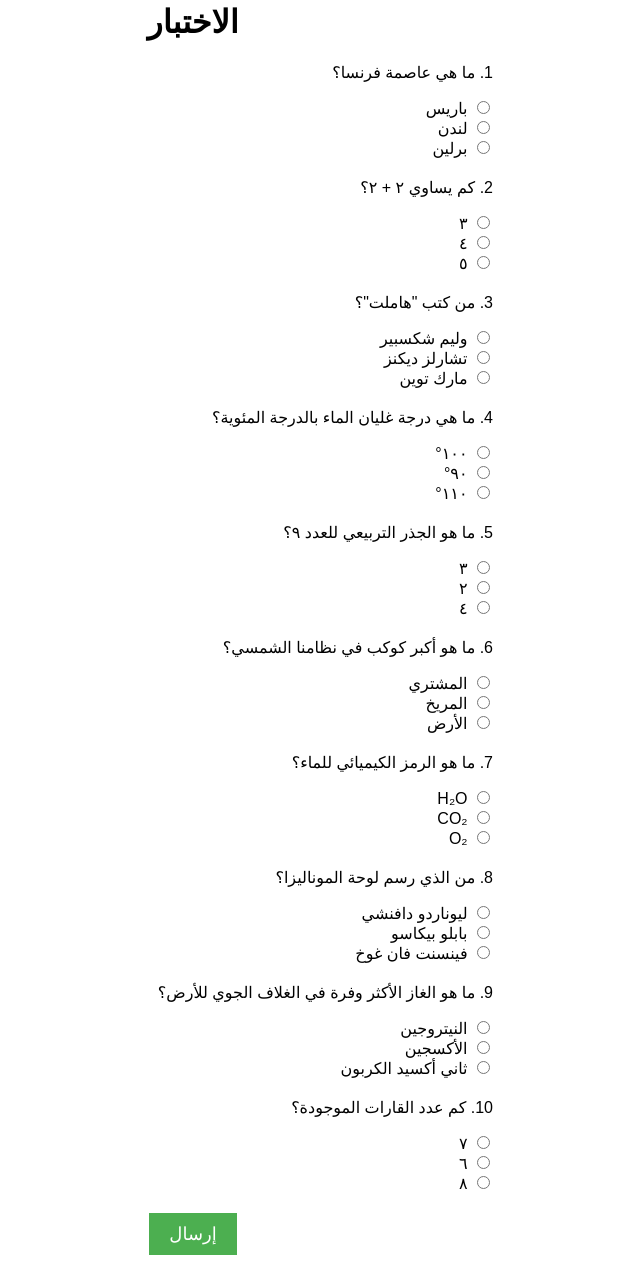
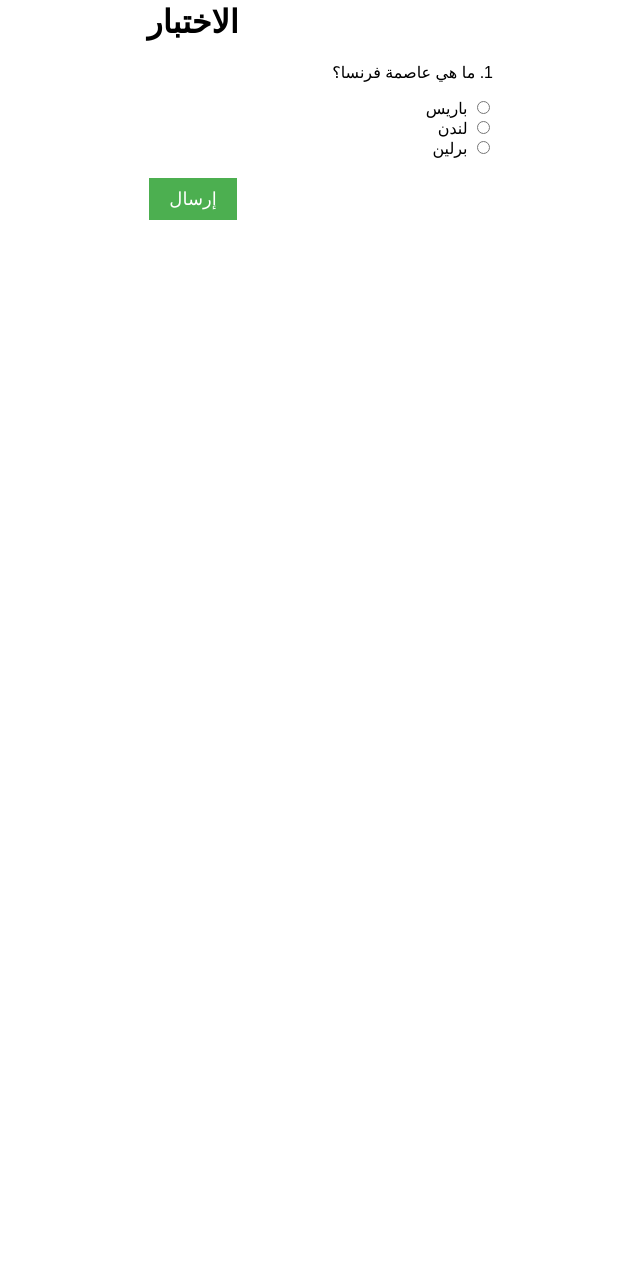
Before and after one commit to mohdmansour4/UMQ-quiz, a plain HTML site: page index.html in a window 1280 px wide. Shown: the part 18-1293 px from the top of the page, without its empty margins (447-1087 px from the left). After the commit the page ends 800 px from the top, so only its background shows below. Drawn offline with Linux system fonts and the light colour scheme.

Commit message:
Update index.html

```diff
--- a/index.html
+++ b/index.html
@@ -44,88 +44,18 @@
                 <input type="radio" name="q1" value="wrong"> برلين<br>
             </div>
 
-            <!-- Question 2 -->
-            <div class="question">
-                <p>2. كم يساوي ٢ + ٢؟</p>
-                <input type="radio" name="q2" value="wrong"> ٣<br>
-                <input type="radio" name="q2" value="correct"> ٤<br>
-                <input type="radio" name="q2" value="wrong"> ٥<br>
-            </div>
-
-            <!-- Question 3 -->
-            <div class="question">
-                <p>3. من كتب "هاملت"؟</p>
-                <input type="radio" name="q3" value="correct"> وليم شكسبير<br>
-                <input type="radio" name="q3" value="wrong"> تشارلز ديكنز<br>
-                <input type="radio" name="q3" value="wrong"> مارك توين<br>
-            </div>
-
-            <!-- Question 4 -->
-            <div class="question">
-                <p>4. ما هي درجة غليان الماء بالدرجة المئوية؟</p>
-                <input type="radio" name="q4" value="correct"> ١٠٠°<br>
-                <input type="radio" name="q4" value="wrong"> ٩٠°<br>
-                <input type="radio" name="q4" value="wrong"> ١١٠°<br>
-            </div>
-
-            <!-- Question 5 -->
-            <div class="question">
-                <p>5. ما هو الجذر التربيعي للعدد ٩؟</p>
-                <input type="radio" name="q5" value="correct"> ٣<br>
-                <input type="radio" name="q5" value="wrong"> ٢<br>
-                <input type="radio" name="q5" value="wrong"> ٤<br>
-            </div>
-
-            <!-- Question 6 -->
-            <div class="question">
-                <p>6. ما هو أكبر كوكب في نظامنا الشمسي؟</p>
-                <input type="radio" name="q6" value="correct"> المشتري<br>
-                <input type="radio" name="q6" value="wrong"> المريخ<br>
-                <input type="radio" name="q6" value="wrong"> الأرض<br>
-            </div>
-
-            <!-- Question 7 -->
-            <div class="question">
-                <p>7. ما هو الرمز الكيميائي للماء؟</p>
-                <input type="radio" name="q7" value="correct"> H₂O<br>
-                <input type="radio" name="q7" value="wrong"> CO₂<br>
-                <input type="radio" name="q7" value="wrong"> O₂<br>
-            </div>
-
-            <!-- Question 8 -->
-            <div class="question">
-                <p>8. من الذي رسم لوحة الموناليزا؟</p>
-                <input type="radio" name="q8" value="correct"> ليوناردو دافنشي<br>
-                <input type="radio" name="q8" value="wrong"> بابلو بيكاسو<br>
-                <input type="radio" name="q8" value="wrong"> فينسنت فان غوخ<br>
-            </div>
-
-            <!-- Question 9 -->
-            <div class="question">
-                <p>9. ما هو الغاز الأكثر وفرة في الغلاف الجوي للأرض؟</p>
-                <input type="radio" name="q9" value="correct"> النيتروجين<br>
-                <input type="radio" name="q9" value="wrong"> الأكسجين<br>
-                <input type="radio" name="q9" value="wrong"> ثاني أكسيد الكربون<br>
-            </div>
-
-            <!-- Question 10 -->
-            <div class="question">
-                <p>10. كم عدد القارات الموجودة؟</p>
-                <input type="radio" name="q10" value="correct"> ٧<br>
-                <input type="radio" name="q10" value="wrong"> ٦<br>
-                <input type="radio" name="q10" value="wrong"> ٨<br>
-            </div>
+            <!-- Add more questions here -->
 
             <button onclick="submitQuiz()">إرسال</button>
         </div>
     </div>
 
     <script>
-        // This function will run when the page loads to reset any checked radio buttons
-        window.onload = function() {
+        // Reset the radio buttons when the page is shown (even on back navigation)
+        window.addEventListener('pageshow', function() {
             const radioButtons = document.querySelectorAll('input[type="radio"]');
             radioButtons.forEach(radio => radio.checked = false);
-        };
+        });
 
         function submitQuiz() {
             const correctAnswers = document.querySelectorAll('input[type="radio"][value="correct"]:checked').length;
```
